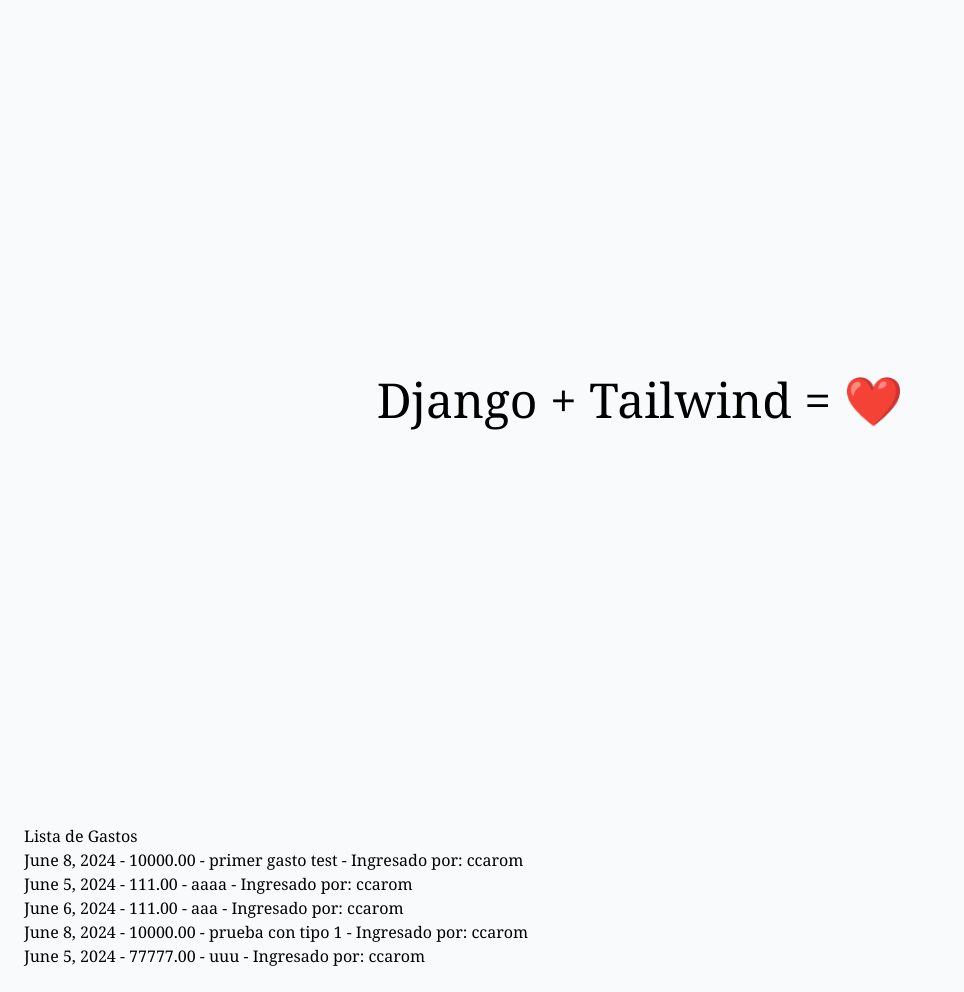
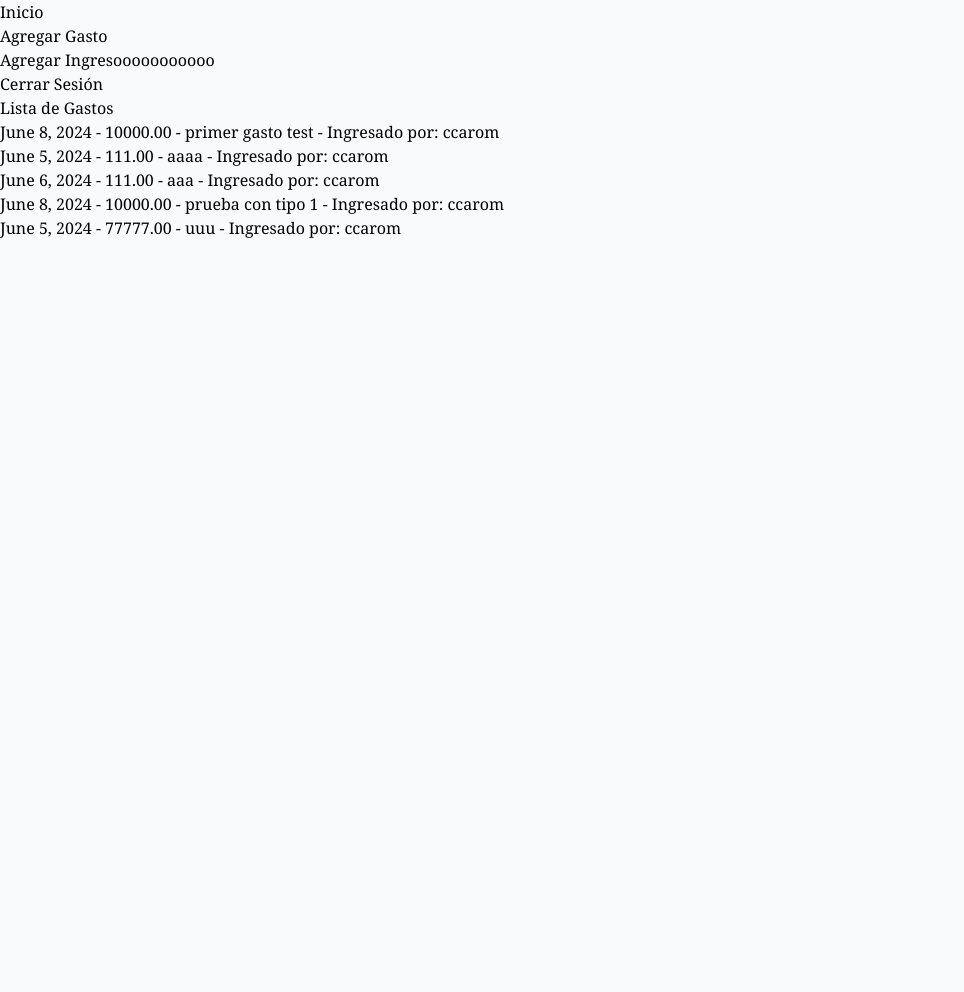
Before and after one commit to carloskaa/furniture-finance-management, a Django app: page /expenses/ in a window 1280 px wide. Shown: the whole page, without its empty margins (0-964 px from the left). After the commit the page ends 238 px from the top, so only its background shows below. Run offline with Django 5.2, Linux system fonts and the light colour scheme; a user stored in the database is signed in; data comes from the database, SQL or seed files in the repository; some libraries are stand-ins or nearby versions.

Commit message:
7777777778sy7

```diff
--- a/theme/templates/base.html
+++ b/theme/templates/base.html
@@ -9,12 +9,17 @@
         {% tailwind_css %}
 </head>
 <body class="bg-gray-50 font-serif leading-normal tracking-normal">
+    <nav>
+        <div class="container mx-auto">
+            <ul>
+                <li><a href="{% url 'home' %}" >Inicio</a></li>
+                <li><a href="{% url 'add_expense' %}" >Agregar Gasto</a></li>
+                <li><a href="{% url 'add_income' %}" >Agregar Ingresooooooooooo</a></li>
+                <li><a href="/logout_sesion" >Cerrar Sesión</a></li>
+            </ul>
+        </div>
+    </nav>
     <div class="container mx-auto">
-        <section class="flex items-center justify-center h-screen">
-            <h1 class="text-5xl">Django + Tailwind = ❤️</h1>
-        </section>
-    </div>
-    <div class="container mx-auto p-6">
         {% block content %}
         {% endblock %}
     </div>
```
